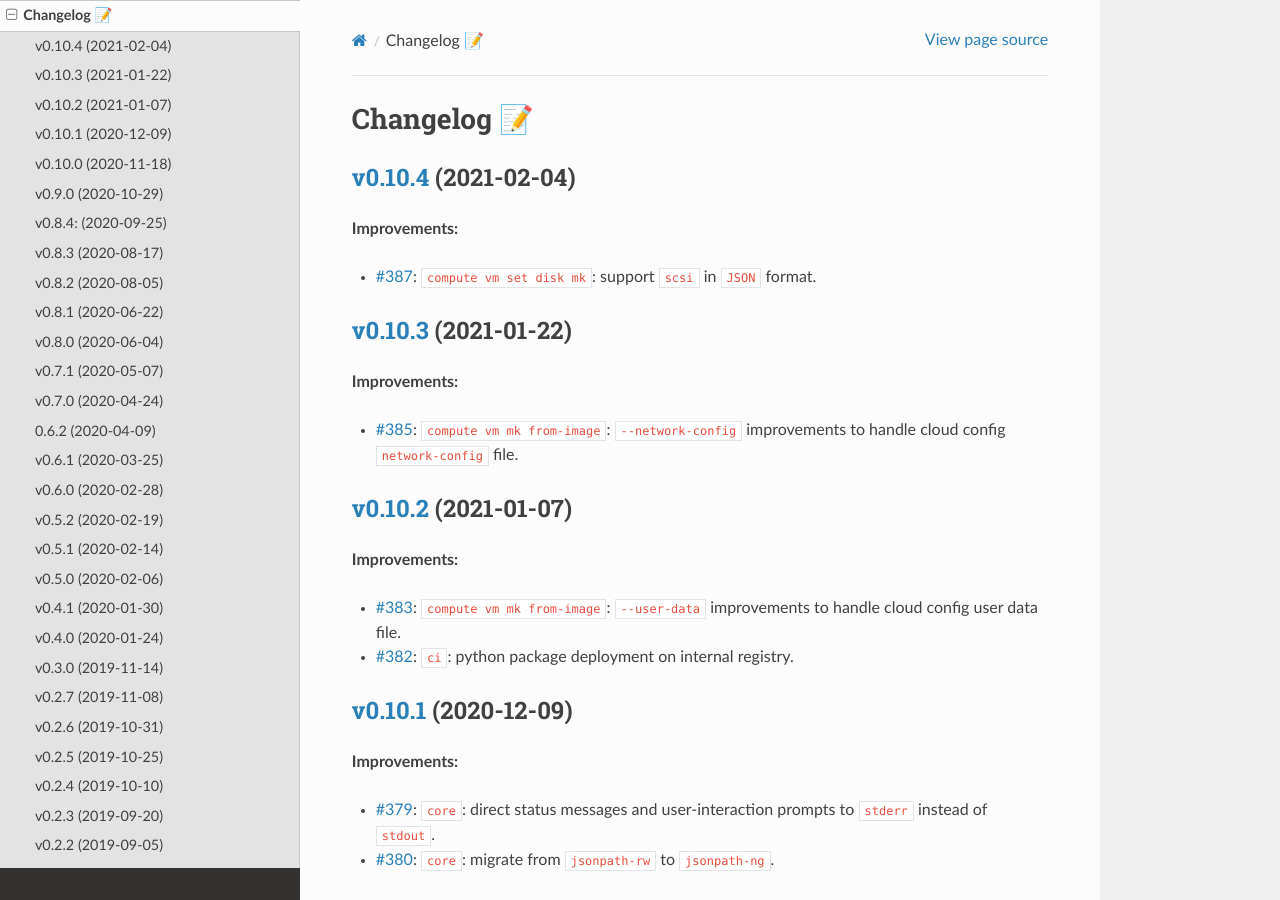
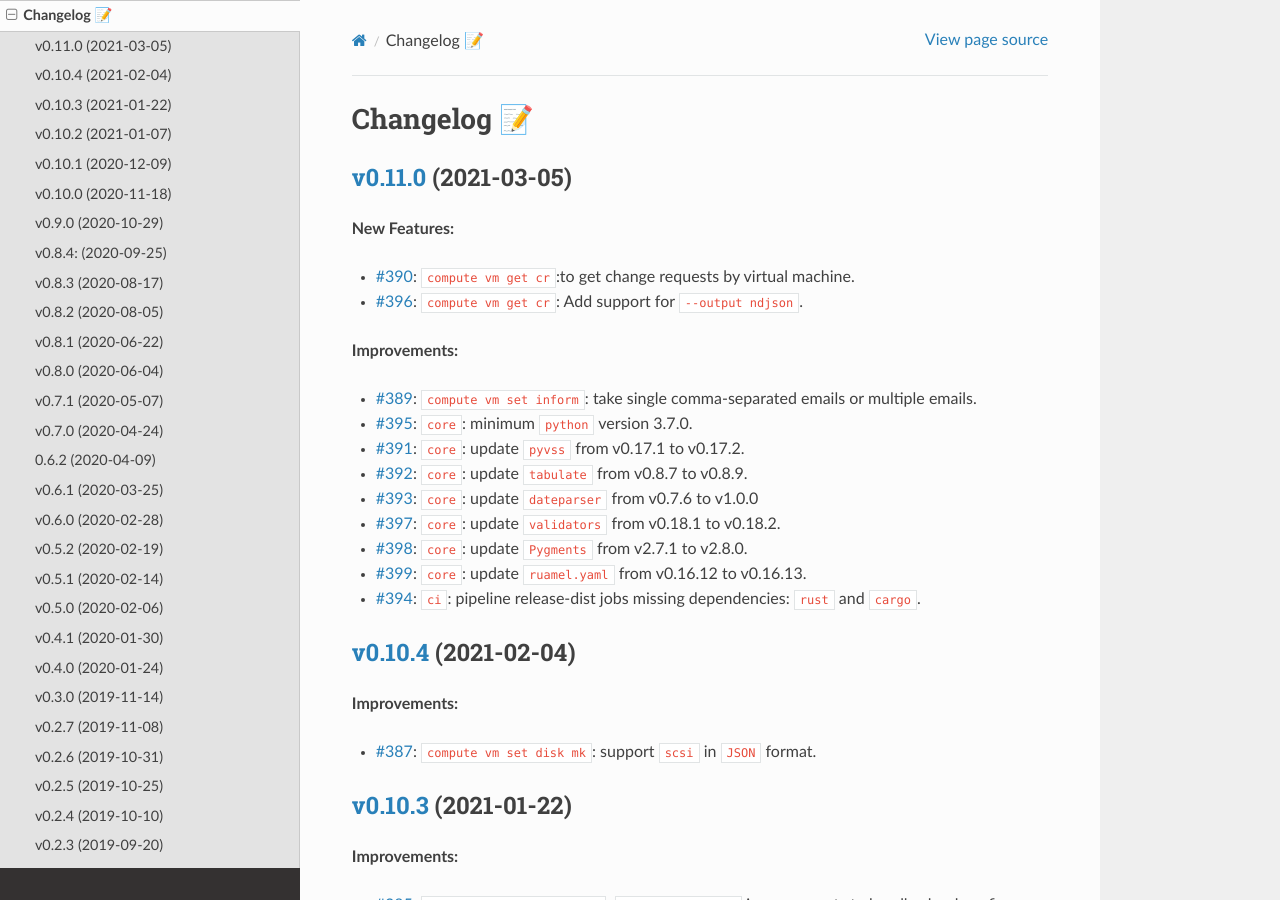
Before and after one commit to EIS-ITS/vss-cli, a Sphinx documentation site: the page built from docs/changelog.rst, in a window 1280 px wide and 900 px high. Built offline with Sphinx 7.4.7 and the Read the Docs theme 2.0.0, drawn with Linux system fonts in a browser that asks for light colours; the version number could not be read and is left out.

Commit message:
Issue #400: 🎉Version release v0.11.0 - fixes #400

```diff
--- a/docs/changelog.rst
+++ b/docs/changelog.rst
@@ -1,6 +1,26 @@
 
 Changelog 📝
 ============
+
+`v0.11.0 <https://gitlab-ee.eis.utoronto.ca/vss/vss-cli/tags/v0.11.0>`_ (2021-03-05)
+------------------------------------------------------------------------------------
+
+**New Features:**
+
+- `#390 <https://gitlab-ee.eis.utoronto.ca/vss/vss-cli/issues/390>`_: ``compute vm get cr``:to get change requests by virtual machine.
+- `#396 <https://gitlab-ee.eis.utoronto.ca/vss/vss-cli/issues/396>`_: ``compute vm get cr``: Add support for ``--output ndjson``.
+
+**Improvements:**
+
+- `#389 <https://gitlab-ee.eis.utoronto.ca/vss/vss-cli/issues/389>`_: ``compute vm set inform``: take single comma-separated emails or multiple emails.
+- `#395 <https://gitlab-ee.eis.utoronto.ca/vss/vss-cli/issues/395>`_: ``core``: minimum ``python`` version 3.7.0.
+- `#391 <https://gitlab-ee.eis.utoronto.ca/vss/vss-cli/issues/391>`_: ``core``: update ``pyvss`` from v0.17.1 to v0.17.2.
+- `#392 <https://gitlab-ee.eis.utoronto.ca/vss/vss-cli/issues/392>`_: ``core``: update ``tabulate`` from v0.8.7 to v0.8.9.
+- `#393 <https://gitlab-ee.eis.utoronto.ca/vss/vss-cli/issues/393>`_: ``core``: update ``dateparser`` from v0.7.6 to v1.0.0
+- `#397 <https://gitlab-ee.eis.utoronto.ca/vss/vss-cli/issues/397>`_: ``core``: update ``validators`` from v0.18.1 to v0.18.2.
+- `#398 <https://gitlab-ee.eis.utoronto.ca/vss/vss-cli/issues/398>`_: ``core``: update ``Pygments`` from v2.7.1 to v2.8.0.
+- `#399 <https://gitlab-ee.eis.utoronto.ca/vss/vss-cli/issues/399>`_: ``core``: update ``ruamel.yaml`` from v0.16.12 to v0.16.13.
+- `#394 <https://gitlab-ee.eis.utoronto.ca/vss/vss-cli/issues/394>`_: ``ci``: pipeline release-dist jobs missing dependencies: ``rust`` and ``cargo``.
 
 `v0.10.4 <https://gitlab-ee.eis.utoronto.ca/vss/vss-cli/tags/v0.10.4>`_ (2021-02-04)
 ------------------------------------------------------------------------------------
```
Also changed, not shown: CHANGELOG.md (+19 -0 lines), .bumpversion.cfg, 3 other files.
